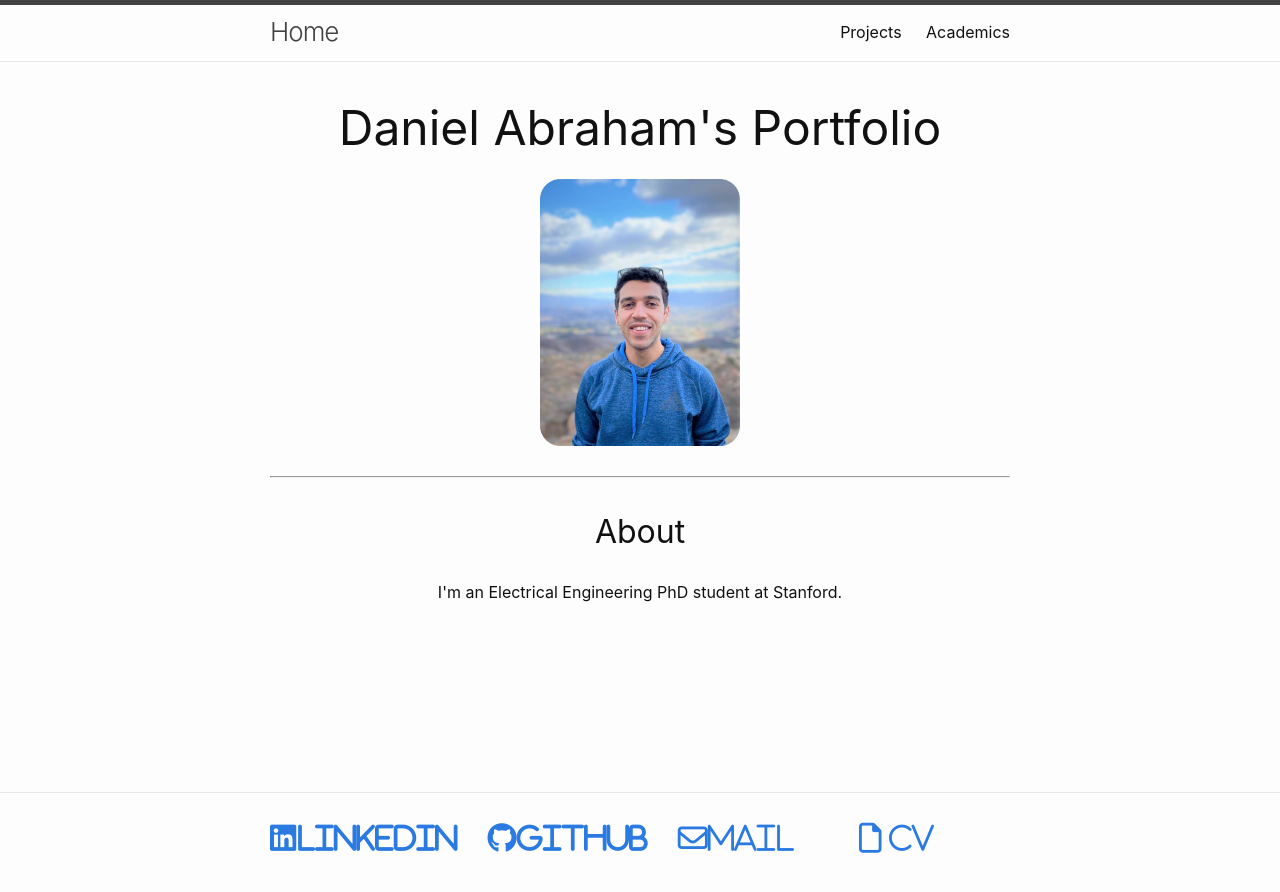
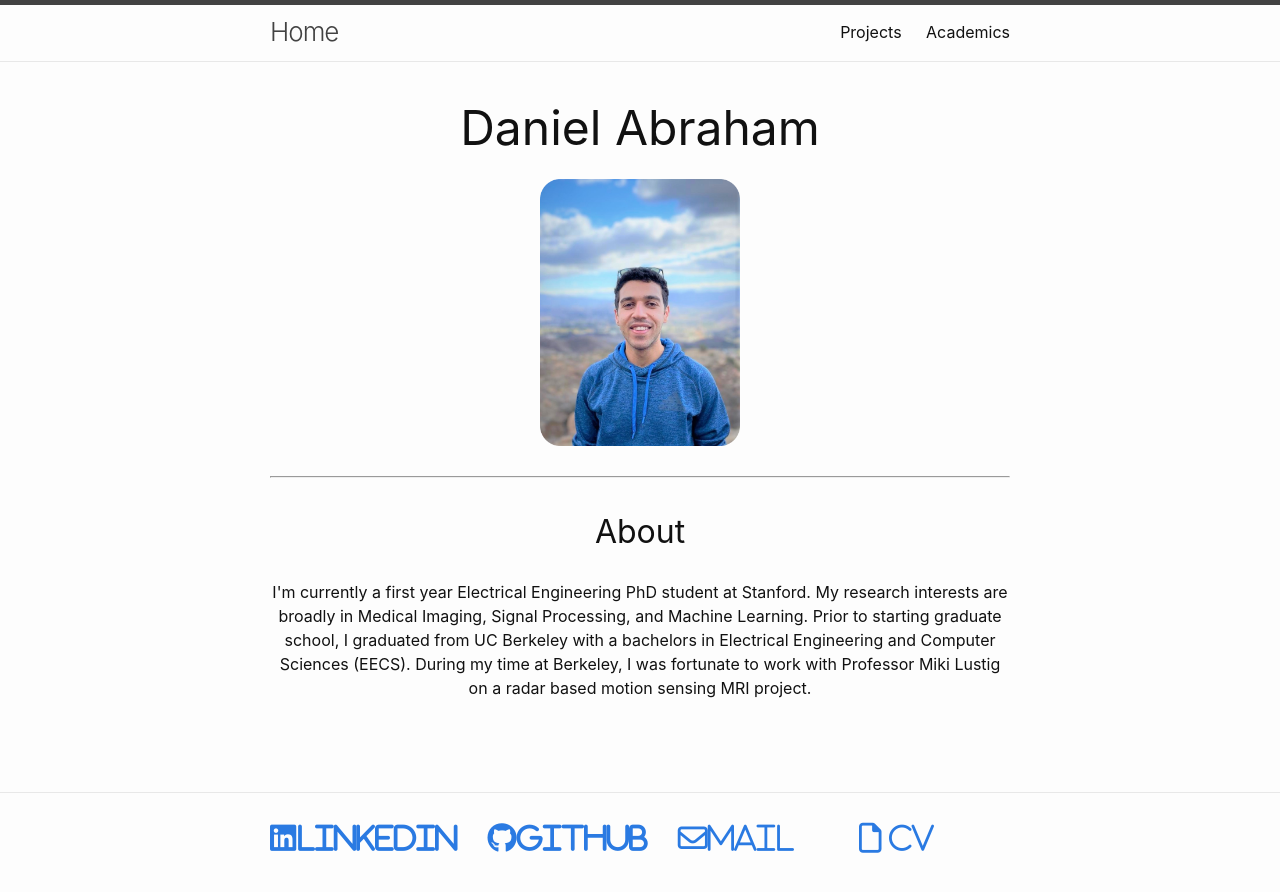
Before and after one commit to danielabrahamgit/danielabrahamgit.github.io, a Jekyll site: the page built from index.md, in a window 1280 px wide. Shown: the top 892 px of the page. Built offline with Jekyll 4.4.1, drawn with Linux system fonts in a browser that asks for light colours; nearby versions of some CDN libraries.

Commit message:
updated home page

```diff
--- a/index.md
+++ b/index.md
@@ -9,7 +9,7 @@ layout: home
 ---
 
 <p style="text-align:center;">
-<span style="font-size:3em;">Daniel Abraham's Portfolio</span>
+<span style="font-size:3em;">Daniel Abraham</span>
 </p>
 
 <p style="text-align:center;"><img src="../../images/daniel.PNG" alt="Daniel" style="width:200px" class="center">
@@ -21,5 +21,8 @@ layout: home
 
 <span style="font-size:2em;">About</span> <br><br>
 
-I'm an Electrical Engineering PhD student at Stanford.
+I'm currently a first year Electrical Engineering PhD student at Stanford. My research interests are broadly in Medical Imaging, Signal Processing, and Machine Learning.
+
+Prior to starting graduate school, I graduated from UC Berkeley with a bachelors in Electrical Engineering and Computer Sciences (EECS). During my time at Berkeley, I was fortunate to work with Professor Miki Lustig on a radar based motion sensing MRI project.
+
 </p>
```
